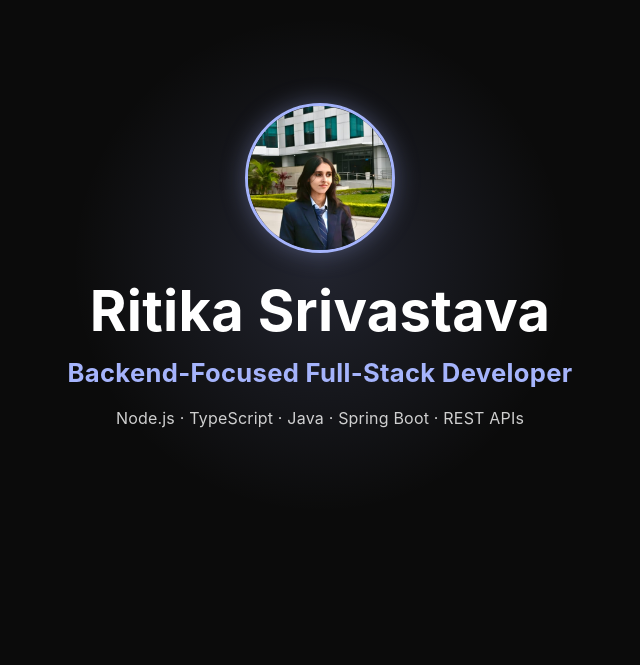
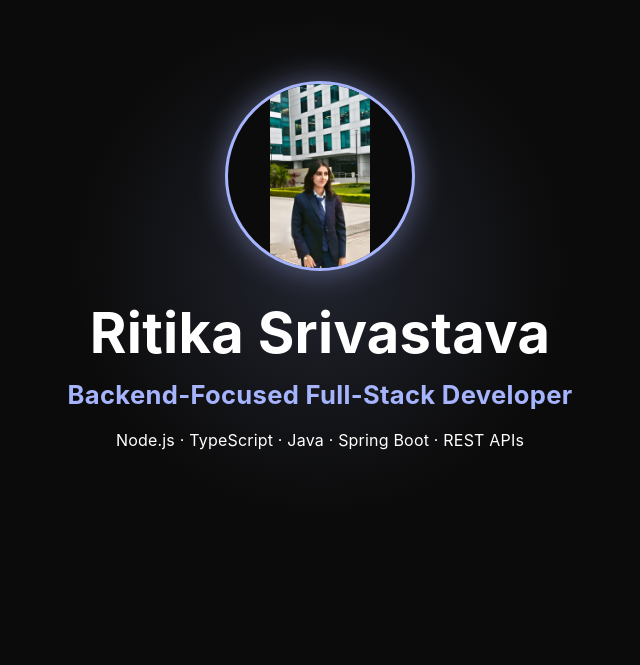
Before and after one commit to Ritika331/ritika_portfolio, a React (Vite) app: page / in a window 1280 px wide. Shown: the part 135-800 px from the top of the page, without its empty margins (320-960 px from the left). Built offline with nearby package versions, Linux system fonts and the light colour scheme.

Commit message:
Fixed profile photo and added animations

```diff
--- a/src/index.css
+++ b/src/index.css
@@ -2,14 +2,14 @@ html {
   scroll-behavior: smooth;
 }
 
-/* ===== Reset ===== */
+
 * {
   margin: 0;
   padding: 0;
   box-sizing: border-box;
 }
 
-/* ===== Base ===== */
+
 body {
   background-color: #0b0b0b;
   color: #ffffff;
@@ -21,7 +21,7 @@ body {
   min-height: 100vh;
 }
 
-/* ===== Hero ===== */
+
 .hero {
   min-height: 100vh;
   display: flex;
@@ -67,18 +67,19 @@ body {
   opacity: 0.8;
 }
 
-/* ===== Profile Image ===== */
 .profile-pic {
-  width: 150px;
-  height: 150px;
+  width: 190px;
+  height: 190px;
   border-radius: 50%;
-  object-fit: cover;
-  margin-bottom: 24px;
+  object-fit: contain;
+  background-color: #0b0b0b;
+  margin-bottom: 28px;
   border: 3px solid #a5b4fc;
-  box-shadow: 0 0 25px rgba(165, 180, 252, 0.35);
+  box-shadow: 0 0 30px rgba(165, 180, 252, 0.45);
 }
 
-/* ===== Section Base ===== */
+
+
 section:not(.hero) {
   border-top: 1px solid rgba(255, 255, 255, 0.05);
 }
@@ -101,7 +102,7 @@ section h3::after {
   border-radius: 2px;
 }
 
-/* ===== About ===== */
+
 .about {
   max-width: 800px;
   margin: 0 auto;
@@ -114,7 +115,7 @@ section h3::after {
   opacity: 0.9;
 }
 
-/* ===== Skills ===== */
+
 .skills {
   max-width: 900px;
   margin: 0 auto;
@@ -151,7 +152,7 @@ section h3::after {
   box-shadow: 0 8px 24px rgba(0, 0, 0, 0.4);
 }
 
-/* ===== Icon List ===== */
+
 .icon-list li {
   display: flex;
   align-items: center;
@@ -163,7 +164,7 @@ section h3::after {
   color: #a5b4fc;
 }
 
-/* ===== Projects ===== */
+
 .projects {
   max-width: 900px;
   margin: 0 auto;
@@ -211,7 +212,7 @@ section h3::after {
   opacity: 0.9;
 }
 
-/* ===== Achievements ===== */
+
 .achievements {
   max-width: 900px;
   margin: 0 auto;
@@ -236,7 +237,7 @@ section h3::after {
   box-shadow: 0 8px 24px rgba(0, 0, 0, 0.4);
 }
 
-/* ===== Contact ===== */
+
 .contact {
   max-width: 900px;
   margin: 0 auto;
@@ -268,7 +269,52 @@ section h3::after {
   border-color: #a5b4fc;
 }
 
-/* ===== Typography Polish ===== */
+
 h1, h2, h3, h4 {
   letter-spacing: 0.3px;
 }
+
+.hero > * {
+  animation: fadeUp 0.8s ease forwards;
+}
+
+.hero > *:nth-child(1) { animation-delay: 0.1s; }
+.hero > *:nth-child(2) { animation-delay: 0.2s; }
+.hero > *:nth-child(3) { animation-delay: 0.3s; }
+.hero > *:nth-child(4) { animation-delay: 0.4s; }
+
+@keyframes fadeUp {
+  from {
+    opacity: 0;
+    transform: translateY(20px);
+  }
+  to {
+    opacity: 1;
+    transform: translateY(0);
+  }
+}
+
+section:not(.hero) {
+  animation: fadeSection 0.9s ease forwards;
+}
+
+@keyframes fadeSection {
+  from {
+    opacity: 0;
+    transform: translateY(24px);
+  }
+  to {
+    opacity: 1;
+    transform: translateY(0);
+  }
+}
+
+
+a {
+  transition: transform 0.2s ease, opacity 0.2s ease;
+}
+
+a:hover {
+  transform: translateY(-2px);
+  opacity: 0.9;
+}
```
